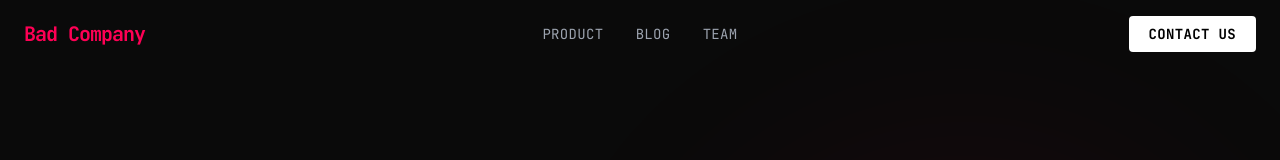
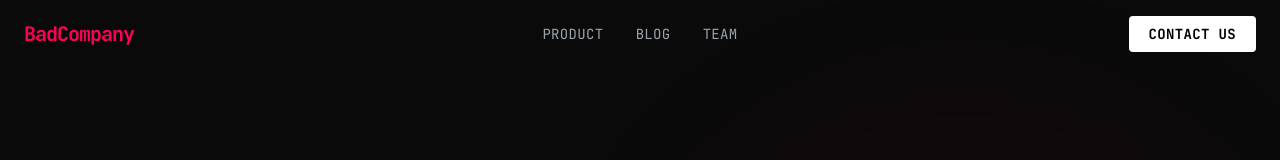
Before and after one commit to BadC-mpany/website, a Next.js app: page / in a window 1280 px wide. Shown: the top 160 px of the page. Built offline with nearby package versions, Linux system fonts and the light colour scheme; no server answers.

Commit message:
Bad Company -» BadCompany

```diff
--- a/app/blog/[slug]/page.tsx
+++ b/app/blog/[slug]/page.tsx
@@ -93,7 +93,7 @@ export default function BlogPost({ params }: { params: { slug: string } }) {
         fetch(`/blog_md/${params.slug === 'vsaml' ? 'vSAML' : params.slug}.md`)
             .then(res => res.text())
             .then(text => {
-                // Remove the first h1 (title) and the "By Bad Company Research" line
+                // Remove the first h1 (title) and the "By BadCompany Research" line
                 const lines = text.split('\n')
                 let skipNext = false
                 const processedLines = lines.filter((line, index) => {
@@ -268,7 +268,7 @@ export default function BlogPost({ params }: { params: { slug: string } }) {
                                 <div className="flex items-center gap-4 text-gray-400 mb-8 font-mono">
                                     <span>{post.date}</span>
                                     <span>•</span>
-                                    <span>Bad Company Research</span>
+                                    <span>BadCompany Research</span>
                                 </div>
                             </div>
 
--- a/app/layout.tsx
+++ b/app/layout.tsx
@@ -16,7 +16,7 @@ const jetbrainsMono = JetBrains_Mono({
 })
 
 export const metadata: Metadata = {
-  title: 'Bad Company - Agent Security',
+  title: 'BadCompany - Agent Security',
   description: 'Breaking the rules to protect your AI systems',
   icons: {
     icon: '/images/badcompany_logo_2.jpg',
--- a/components/Footer.tsx
+++ b/components/Footer.tsx
@@ -7,7 +7,7 @@ export default function Footer() {
         <div className="flex flex-col md:flex-row justify-between items-center gap-8">
           <div className="text-center md:text-left">
             <span className="text-lg font-bold font-mono text-white tracking-tighter block md:inline md:mr-4">
-              Bad Company
+              BadCompany
             </span>
             <p className="text-gray-500 font-mono text-sm md:inline">
               Runtime Defense for Autonomous AI Agents.
@@ -15,7 +15,7 @@ export default function Footer() {
           </div>
 
           <div className="flex flex-col md:flex-row items-center gap-4 md:gap-8 text-xs text-zinc-600 font-mono whitespace-nowrap">
-            <p>&copy; {new Date().getFullYear()} Bad Company Inc. All rights reserved.</p>
+            <p>&copy; {new Date().getFullYear()} BadCompany Inc. All rights reserved.</p>
             <div className="flex items-center gap-4">
               <a
                 href="https://github.com/BadC-mpany/"
--- a/components/Header.tsx
+++ b/components/Header.tsx
@@ -34,7 +34,7 @@ export default function Header() {
           {/* Left: Logo */}
           <Link href="/" className="flex items-center">
             <span className="text-xl font-bold font-mono text-cyber-red tracking-tighter">
-              Bad Company
+              BadCompany
             </span>
           </Link>
 
```
Also changed, not shown: public/blog_md/vSAML.md (+1 -1 lines).
